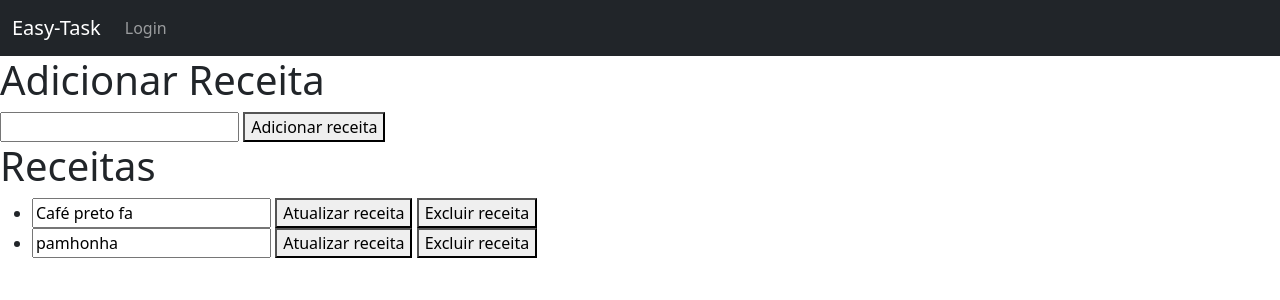
After one commit to Leonardo-LC/Blog, a Flask app: template app/templates/post.html in a window 1280 px wide. The commit adds this page. Shown: the top 300 px of the page. Run offline with Flask 3, Linux system fonts and the light colour scheme; the template is opened without the code that fills it: values that come from a table or form of the project are taken from there, others are empty.

Commit message:
Adiciona CRUD de tarefas

```diff
--- /dev/null
+++ b/app/app.py
@@ -0,0 +1,76 @@
+import datetime
+from dbm import error
+from functools import wraps
+from flask import session, redirect, url_for
+from flask import Flask, send_from_directory, render_template, request, redirect, session, url_for, flash
+#from app.controllers.application import Application
+from flask_sqlalchemy import SQLAlchemy
+from flask_login import UserMixin
+from flask_wtf import FlaskForm
+from wtforms import StringField, SubmitField
+from wtforms.validators import DataRequired
+from werkzeug.security import generate_password_hash, check_password_hash
+from flask import Flask
+#----------------------------------
+
+app = Flask(__name__)
+app.config['SQLALCHEMY_DATABASE_URI'] = 'sqlite:///site.db'
+db = SQLAlchemy(app)
+
+class Receitas(db.Model):
+    id = db.Column(db.Integer, primary_key=True)
+    description = db.Column(db.String(100), unique= True, nullable=False)
+
+@app.route('/')
+def home():
+    return render_template('base.html')
+
+#Crud
+@app.route('/adicionar', methods=['POST'])
+def adicionar_receita():
+    description = request.form['description']
+
+    receita_existente = Receitas.query.filter_by(description = description).first()
+    if receita_existente:
+        return 'Erro: Esta receita já foi cadastrada!', 400
+
+    nova_receita = Receitas(description = description)
+    db.session.add(nova_receita)
+    db.session.commit()
+    return redirect('/home')
+
+#cRud
+@app.route('/home')
+def ler_receita():
+    receitas = Receitas.query.all()
+    return render_template('post.html', receitas=receitas)
+
+#crUd
+@app.route('/update/<int:receitas_id>', methods=['POST'])
+def atualizar_receita(receitas_id):
+    receita = Receitas.query.get(receitas_id)
+
+    if receita:
+        receita.description = request.form['description']
+        db.session.commit()
+    return redirect('/home')
+
+
+#cruD
+@app.route('/delete/<int:receitas_id>', methods=['POST'])
+def deletar_receita(receitas_id):
+    receita = Receitas.query.get(receitas_id)
+
+    if receita:
+        db.session.delete(receita)
+        db.session.commit()
+    return redirect('/home')
+
+
+
+#-----------------------------------------------------------------------------
+
+if __name__ == '__main__':
+    with app.app_context():
+        db.create_all()
+    app.run(host='0.0.0.0', port=8080, debug=True)
--- a/app/models/users.py
+++ b/app/models/users.py
@@ -6,7 +6,7 @@ class User(db.Model):
     id = db.Column(db.Integer, primary_key=True) #significa um "id" e ele assina só
     name = db.Column(db.String(200), nullable=False)
     email = db.Column(db.String(120), nullable=False, unique=True)
-    date = db.Column(db.DateTime, default=datetime.utcnow)
+    date_added = db.Column(db.DateTime, default=datetime.utcnow)
 
     def __repr__(self):
         return '<Name %r' % self.name
--- a/app/templates/navbar.html
+++ b/app/templates/navbar.html
@@ -1,6 +1,6 @@
 <nav class="navbar navbar-expand-lg navbar-dark bg-dark">
   <div class="container-fluid">
-    <a class="navbar-brand" href="{{ url_for('index')}}">Co-Task</a>
+    <a class="navbar-brand" href="{{ url_for('home')}}">Easy-Task</a>
     <button class="navbar-toggler" type="button" data-bs-toggle="collapse" data-bs-target="#navbarSupportedContent" aria-controls="navbarSupportedContent" aria-expanded="false" aria-label="Toggle navigation">
       <span class="navbar-toggler-icon"></span>
     </button>
@@ -8,24 +8,13 @@
       <ul class="navbar-nav me-auto mb-2 mb-lg-0">
 
         <li class="nav-item">
-          <a class="nav-link" href="{{ url_for('user', name='Leonardo') }}">Meu perfil</a>
-        </li>
-
-        <li class="nav-item">
-          <a class="nav-link" href="{{ url_for('name') }}">Nome</a>
-        </li>
-
-        <li class="nav-item">
-          <a class="nav-link" href="{{ url_for('add_user') }}">Adicionar usuário</a>
+          <a class="nav-link" href="">Login</a>
         </li>
 
           </ul>
 
       </ul>
-      <form class="d-flex" role="search">
-        <input class="form-control me-2" type="search" placeholder="Search" aria-label="Search"/>
-        <button class="btn btn-outline-secondary" type="submit">Search</button>
-      </form>
+
     </div>
   </div>
 </nav>
--- /dev/null
+++ b/app/templates/post.html
@@ -0,0 +1,46 @@
+<!DOCTYPE html>
+<html lang="en">
+<head>
+    <meta charset="UTF-8">
+    <meta name="viewport" content="width=device-width, initial-scale=1.0">
+    <title>Make Post</title>
+    <!-- Bootstrap CSS -->
+
+    <link href="https://cdn.jsdelivr.net/npm/bootstrap@5.3.0/dist/css/bootstrap.min.css" rel="stylesheet">
+    <link href="post.css" rel="stylesheet">
+
+<body>
+
+    {% include 'navbar.html' %}
+
+    <h1>Adicionar Receita</h1>
+    <form action="/adicionar" method="POST">
+        <input type="text" name="description" required>
+        <button type="submit"> Adicionar receita</button>
+    </form>
+
+    <h1>Receitas</h1>
+<ul>
+    {% for receitas in receitas %}
+        <li>
+
+            <form action="/update/{{ receitas.id }}"
+                  method="POST" style="display: inline">
+                    <input type="text" name="description"
+                           value="{{ receitas.description }}">
+                    <button type="submit">Atualizar receita</button>
+            </form>
+
+            <form action="/delete/{{ receitas.id }}"
+                  method="POST" style="display: inline" >
+                <button type="submit">Excluir receita</button>
+
+            </form>
+        </li>
+    {% endfor %}
+</ul>
+
+ <script src="https://cdn.jsdelivr.net/npm/bootstrap@5.3.0/dist/js/bootstrap.bundle.min.js"></script>
+
+</body>
+</html>
```
Also changed, not shown: app/controllers/application.py (added, +51 -0 lines), app/templates/404.html (added, +12 -0 lines), app/templates/500.html (added, +11 -0 lines), app/templates/index.html (added, +8 -0 lines), app/instance/site.db (added), app/models/__init__.py (added), app/static/css/post.css (added).
